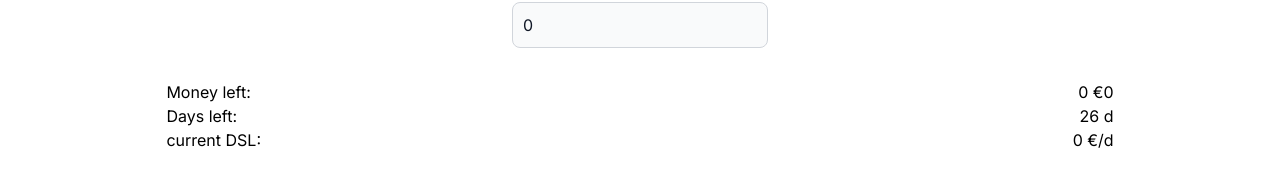
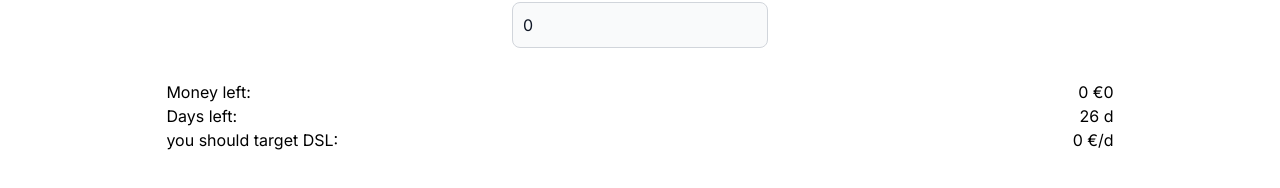
Before and after one commit to WendtOle/daily-spending-limit, a Next.js app: page / in a window 1280 px wide. Shown: the part 182-370 px from the top of the page. Built offline with nearby package versions, Linux system fonts and the light colour scheme.

Commit message:
Adjust result information

```diff
--- a/app/Results.tsx
+++ b/app/Results.tsx
@@ -36,10 +36,11 @@ export default function Results({ currentBudget }: ResultsProps) {
     ? actualStartBudget / lastDayOfPeriod(thirdMonthMode)
     : undefined;
   const days = dayToEndOfPeriod(thirdMonthMode);
-  const daysToGiveOutNothingToReturnToIdeal = idealDSL
-    ? days - actualCurrentBudget / idealDSL
+
+  const actualCurrentDSL = actualStartBudget
+    ? (actualStartBudget - actualCurrentBudget) /
+      (lastDayOfPeriod(thirdMonthMode) - days)
     : undefined;
-
   if (actualCurrentBudget < 0) {
     return null;
   }
@@ -66,32 +67,24 @@ export default function Results({ currentBudget }: ResultsProps) {
           <p>Days left: </p>
           <p>{days} d</p>
         </div>
-        <div className="flex justify-between">
-          <p>current DSL: </p>
-          <p>{Math.floor(actualCurrentBudget / days)} €/d</p>
-        </div>
+
         {idealDSL && (
           <div className="flex justify-between">
             <p>ideal DSL: </p>
             <p>{Math.floor(idealDSL)} €/d</p>{" "}
           </div>
         )}
-      </div>
-
-      {daysToGiveOutNothingToReturnToIdeal &&
-        daysToGiveOutNothingToReturnToIdeal > 0 && (
-          <div className="pt-4">
-            <p className="text-center text-orange-700">
-              You have spend more than the ideal DSL!
-            </p>
-            <p>To reclaim the ideal DSL:</p>
-            <ul className="ml-8 list-disc">
-              <li>
-                {Math.ceil(daysToGiveOutNothingToReturnToIdeal)} d & DSL= 0 €/d
-              </li>
-            </ul>
+        <div className="flex justify-between">
+          <p>you should target DSL: </p>
+          <p>{Math.floor(actualCurrentBudget / days)} €/d</p>
+        </div>
+        {actualCurrentDSL && (
+          <div className="flex justify-between">
+            <p>actual until now DSL: </p>
+            <p>{Math.floor(actualCurrentDSL)} €/d</p>
           </div>
         )}
+      </div>
     </div>
   );
 }
```
